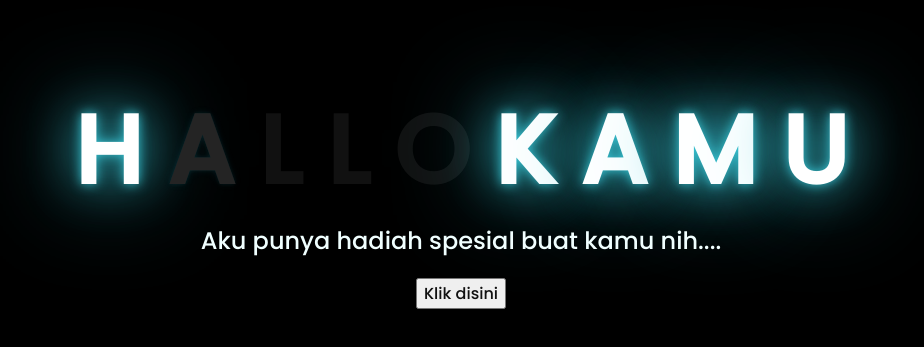
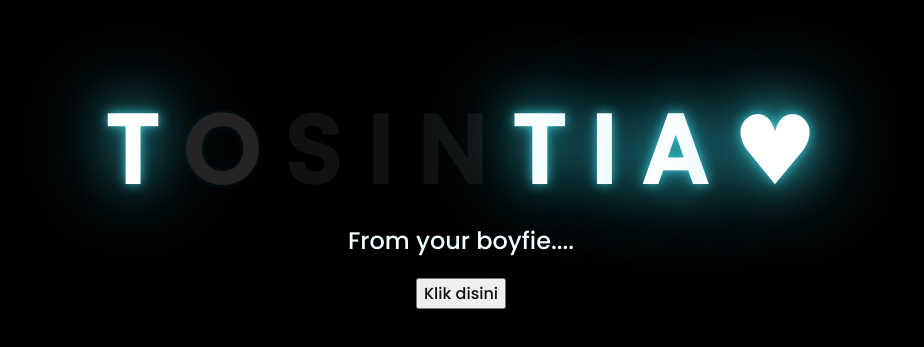
Before and after one commit to rdfffff/tiaa, a plain HTML site: page index.html in a window 1280 px wide. Shown: the part 215-562 px from the top of the page, without its empty margins (187-1111 px from the left). Drawn offline with Linux system fonts and the light colour scheme.

Commit message:
Update index.html

```diff
--- a/index.html
+++ b/index.html
@@ -11,18 +11,18 @@
 <body>
     <div class="greetings">
     <!-- silahkan menambah kata sesuai keinginan dengan <span>text...</span -->
-        <span>H</span>
+        <span>T</span>
+        <span>O</span>
+        <span>S</span>
+        <span>I</span>
+        <span>N</span>
+        <span>T</span>
+        <span>I</span>
         <span>A</span>
-        <span>L</span>
-        <span>L</span>
-        <span>O</span>
-        <span>K</span>
-        <span>A</span>
-        <span>M</span>
-        <span>U</span>
+        <span>&#9829;</span>
     </div>
     <div class="description">
-        <span>Aku punya hadiah spesial buat kamu nih....</span>
+        <span>From your boyfie....</span>
     </div>
     <div class="button">
         <button>
```
